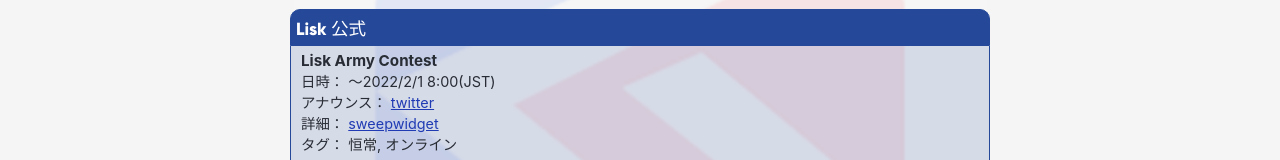
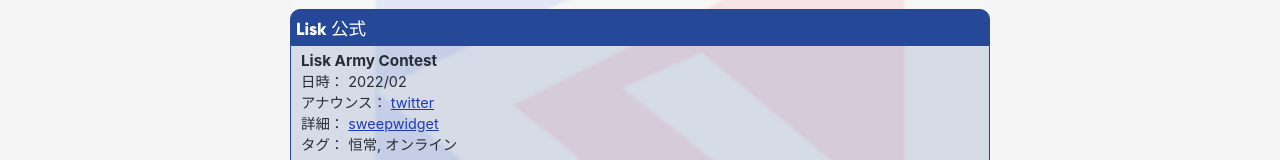
Before and after one commit to lisknonanika/liskcommulab-web, a React (Create React App) app: page / in a window 1280 px wide. Both pictures are taken after a click on the element "Event". Shown: the part 299-459 px from the top of the page. Built offline with nearby package versions, Linux system fonts and the light colour scheme.

Commit message:
Update Event.js

```diff
--- a/src/components/Event.js
+++ b/src/components/Event.js
@@ -47,15 +47,15 @@
                 <div className="event-title">Lisk Army Contest</div>
                 <div className="event-detail">
                   <div>
-                    {this.props.translation('日時')}： ～2022/2/1 8:00(JST)
+                    {this.props.translation('日時')}： 2022/02
                   </div>
                   <div>
                     {this.props.translation('アナウンス')}：&nbsp;
-                    <a href="https://twitter.com/LiskHQ/status/1479067071942115334" target="_new">twitter</a>
+                    <a href="https://twitter.com/LiskHQ/status/1489493932555870210" target="_new">twitter</a>
                   </div>
                   <div>
                     {this.props.translation('詳細')}：&nbsp;
-                    <a href="https://sweepwidget.com/view/47116-9imjs12c" target="_new">sweepwidget</a>
+                    <a href="https://sweepwidget.com/view/49696-psdy92qz" target="_new">sweepwidget</a>
                   </div>
                   <div>
                     {this.props.translation('タグ')}：&nbsp;
```
